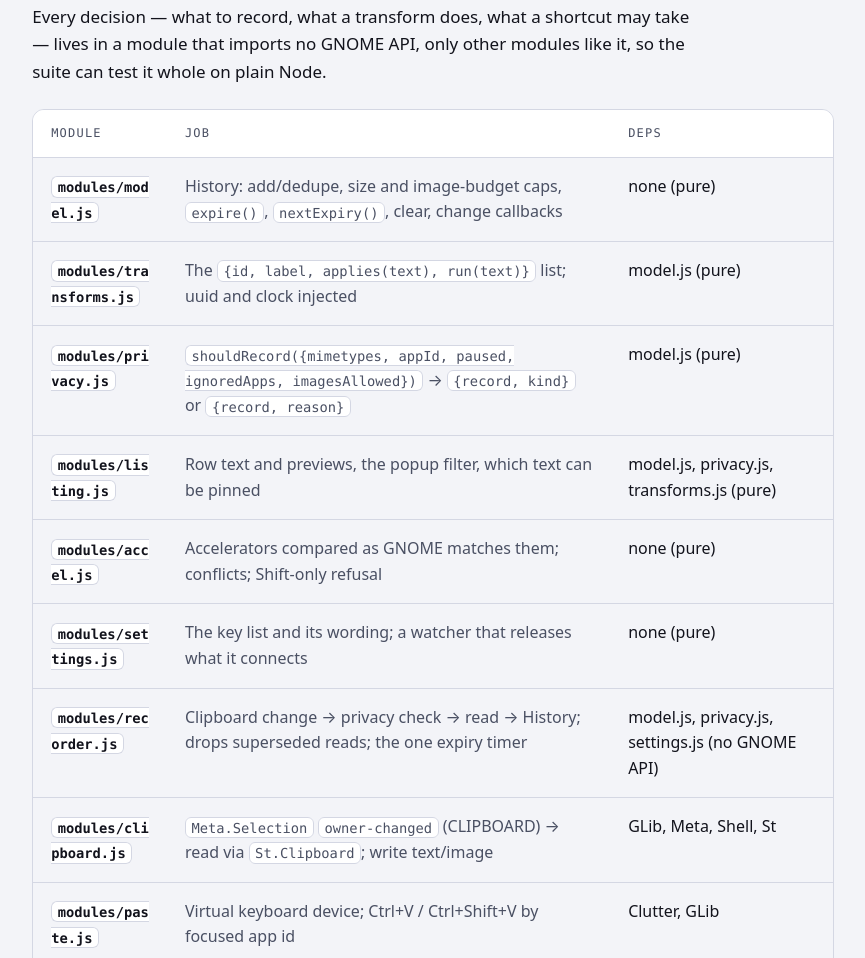
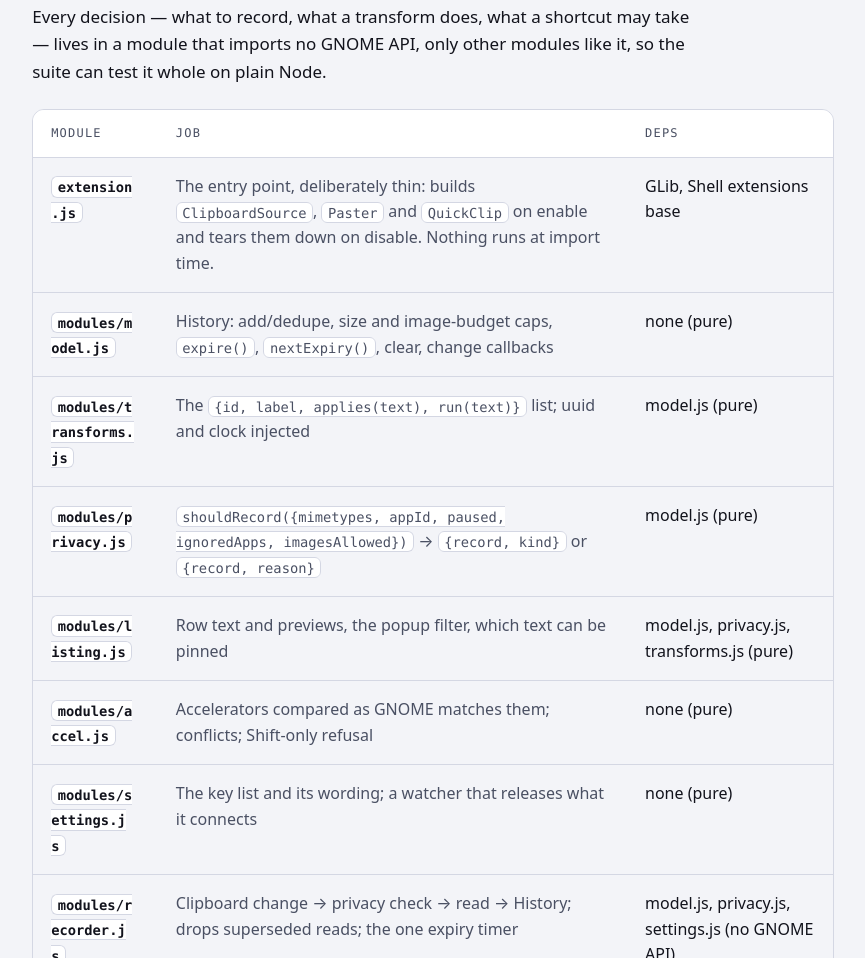
Before and after one commit to Ghost-Assembly/quickclip, a website: page docs/index.html in a window 1280 px wide. Shown: the part 8369-9327 px from the top of the page, without its empty margins (363-1228 px from the left). Drawn offline with Linux system fonts and the light colour scheme.

Commit message:
docs: fill review gaps in the Architecture table, AGENTS.md and package.json
- Architecture table was missing extension.js, the actual entry point;
  add it (builds ClipboardSource, Paster and QuickClip on enable, tears
  them down on disable, nothing at import time), ahead of the modules
  it composes.
- AGENTS.md's Hard constraints didn't say what the unlock-dialog session
  mode is for: while the screen is locked there is no tile, no popup,
  no keybinding and no clipboard listener (modules/controller.js's
  _syncLock), which is what makes declaring it safe.
- package.json's description now matches the one-liner used everywhere
  else, instead of an older phrasing.

```diff
--- a/docs/index.html
+++ b/docs/index.html
@@ -1194,6 +1194,19 @@
                         <tbody>
                             <tr>
                                 <td data-label="Module">
+                                    <code>extension.js</code>
+                                </td>
+                                <td data-label="Job" class="muted">
+                                    The entry point, deliberately thin: builds
+                                    <code>ClipboardSource</code>,
+                                    <code>Paster</code> and <code>QuickClip</code> on
+                                    enable and tears them down on disable. Nothing runs
+                                    at import time.
+                                </td>
+                                <td data-label="Deps">GLib, Shell extensions base</td>
+                            </tr>
+                            <tr>
+                                <td data-label="Module">
                                     <code>modules/model.js</code>
                                 </td>
                                 <td data-label="Job" class="muted">
--- a/package.json
+++ b/package.json
@@ -1,7 +1,7 @@
 {
     "name": "quickclip",
     "version": "0.1.0",
-    "description": "A private clipboard history with developer transforms in GNOME quick settings",
+    "description": "A private clipboard history in Quick Settings, with developer transforms.",
     "license": "GPL-3.0-or-later",
     "private": true,
     "type": "module",
```
Also changed, not shown: AGENTS.md (+6 -0 lines).
